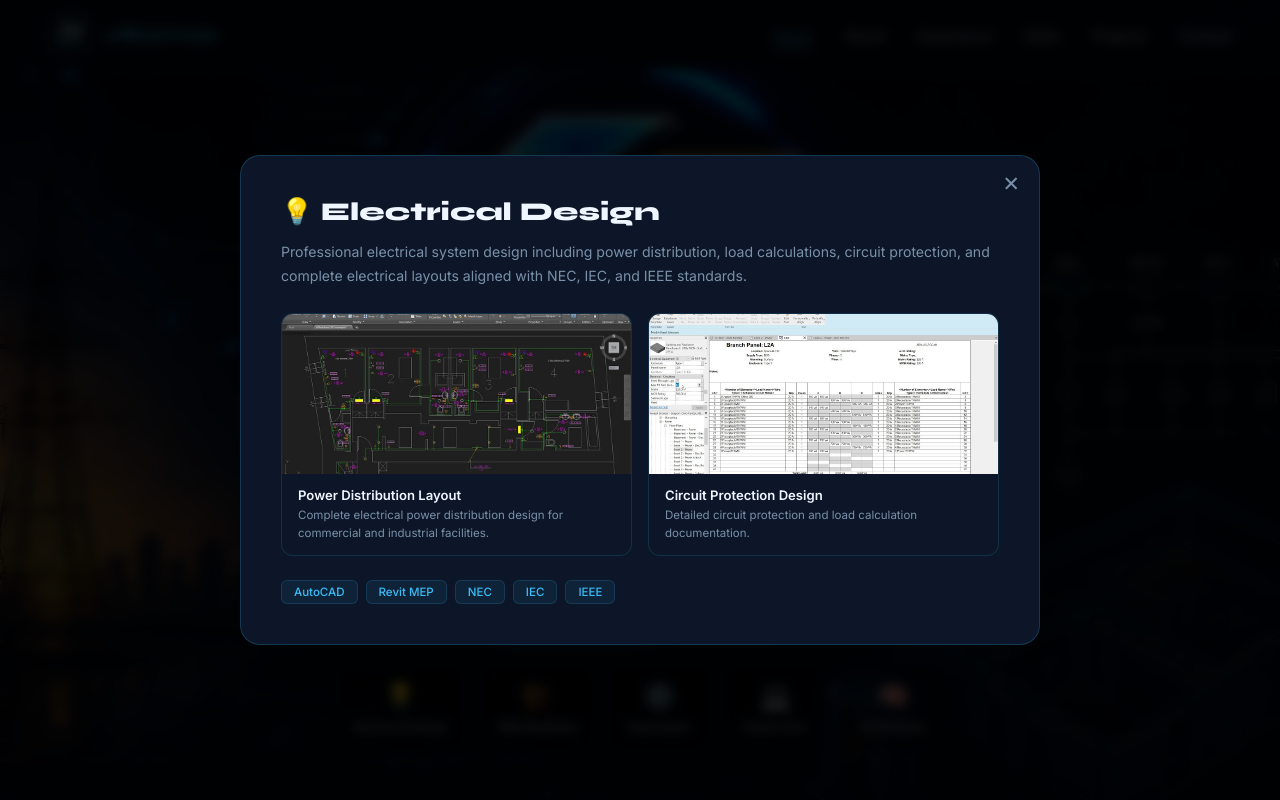
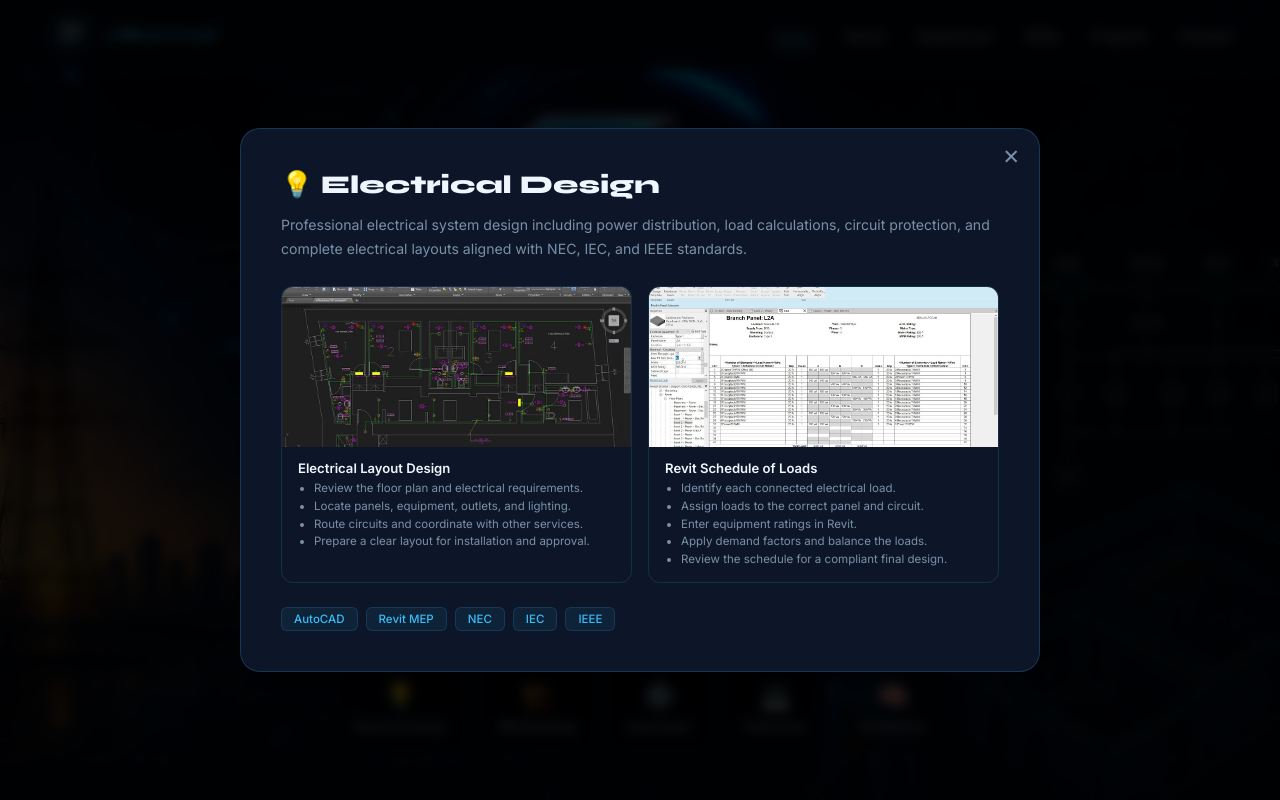
Before and after one commit to Joshuasamar19/JSamarSolutions, a Flask app: page / in a window 1280 px wide, after a click on "💡 Electrical Design". Run offline with Flask 3, Linux system fonts and the light colour scheme.

Commit message:
Update service gallery descriptions

```diff
--- a/static/style.css
+++ b/static/style.css
@@ -485,6 +485,7 @@ section.active-section {
 .gallery-info { padding: 0.8rem 1rem; }
 .gallery-info h4 { font-size: 0.82rem; font-weight: 600; color: var(--white); margin-bottom: 4px; }
 .gallery-info p { font-size: 0.72rem; color: var(--gray); line-height: 1.55; margin: 0; }
+.gallery-info .process-list { font-size: 0.72rem; color: var(--gray); line-height: 1.55; margin: 0; padding-left: 1rem; }
 
 /* ========================= */
 /* LIGHTBOX                  */
--- a/templates/index.html
+++ b/templates/index.html
@@ -391,15 +391,26 @@
         <div class="gallery-item" onclick="openLightbox(this)">
           <img src="{{ url_for('static', filename='images/svc-electrical1.jpg') }}" alt="Electrical Design 1">
           <div class="gallery-info">
-            <h4>Power Distribution Layout</h4>
-            <p>Complete electrical power distribution design for commercial and industrial facilities.</p>
+            <h4>Electrical Layout Design</h4>
+            <ul class="process-list">
+              <li>Review the floor plan and electrical requirements.</li>
+              <li>Locate panels, equipment, outlets, and lighting.</li>
+              <li>Route circuits and coordinate with other services.</li>
+              <li>Prepare a clear layout for installation and approval.</li>
+            </ul>
           </div>
         </div>
         <div class="gallery-item" onclick="openLightbox(this)">
           <img src="{{ url_for('static', filename='images/svc-electrical2.jpg') }}" alt="Electrical Design 2">
           <div class="gallery-info">
-            <h4>Circuit Protection Design</h4>
-            <p>Detailed circuit protection and load calculation documentation.</p>
+            <h4>Revit Schedule of Loads</h4>
+            <ul class="process-list">
+              <li>Identify each connected electrical load.</li>
+              <li>Assign loads to the correct panel and circuit.</li>
+              <li>Enter equipment ratings in Revit.</li>
+              <li>Apply demand factors and balance the loads.</li>
+              <li>Review the schedule for a compliant final design.</li>
+            </ul>
           </div>
         </div>
       </div>
@@ -420,14 +431,24 @@
           <img src="{{ url_for('static', filename='images/svc-bim1.jpg') }}" alt="BIM Modeling 1">
           <div class="gallery-info">
             <h4>3D BIM Model</h4>
-            <p>Detailed 3D BIM model created in Revit MEP for full project coordination.</p>
+            <ul class="process-list">
+              <li>Review project drawings and design requirements.</li>
+              <li>Build accurate 3D electrical elements in Revit MEP.</li>
+              <li>Connect equipment, conduits, and cable-tray systems.</li>
+              <li>Check the model against project standards before sharing.</li>
+            </ul>
           </div>
         </div>
         <div class="gallery-item" onclick="openLightbox(this)">
           <img src="{{ url_for('static', filename='images/svc-bim2.jpg') }}" alt="BIM Modeling 2">
           <div class="gallery-info">
             <h4>BIM Coordination Process</h4>
-            <p>Multi-discipline BIM coordination and clash detection using Navisworks.</p>
+            <ul class="process-list">
+              <li>Combine electrical, architectural, structural, and MEP models.</li>
+              <li>Run clash-detection checks in Navisworks.</li>
+              <li>Review issues with the project team and agree on solutions.</li>
+              <li>Update the model and confirm that clashes are resolved.</li>
+            </ul>
           </div>
         </div>
       </div>
@@ -447,15 +468,25 @@
         <div class="gallery-item" onclick="openLightbox(this)">
           <img src="{{ url_for('static', filename='images/svc-automation1.jpg') }}" alt="Automation 1">
           <div class="gallery-info">
-            <h4>PLC Control System</h4>
-            <p>PLC programming and control system design for industrial process automation.</p>
+            <h4>Raspberry Pi &amp; Arduino Control Systems</h4>
+            <ul class="process-list">
+              <li>Discuss the automation goal and required inputs and outputs.</li>
+              <li>Select suitable sensors, relays, and control hardware.</li>
+              <li>Build and program the Raspberry Pi or Arduino controller.</li>
+              <li>Test the system and refine its operation before delivery.</li>
+            </ul>
           </div>
         </div>
         <div class="gallery-item" onclick="openLightbox(this)">
           <img src="{{ url_for('static', filename='images/svc-automation2.jpg') }}" alt="Automation 2">
           <div class="gallery-info">
             <h4>SCADA System Design</h4>
-            <p>SCADA system integration for real-time monitoring and control of industrial processes.</p>
+            <ul class="process-list">
+              <li>Identify the equipment, data points, and alarms to monitor.</li>
+              <li>Design clear dashboards and control screens for operators.</li>
+              <li>Connect the system for real-time monitoring and control.</li>
+              <li>Test alarms, reports, and user access before deployment.</li>
+            </ul>
           </div>
         </div>
       </div>
@@ -476,14 +507,24 @@
           <img src="{{ url_for('static', filename='images/svc-python1.jpg') }}" alt="Python Dev 1">
           <div class="gallery-info">
             <h4>Engineering Automation Tool</h4>
-            <p>Custom Python script for automating engineering documentation and report generation.</p>
+            <ul class="process-list">
+              <li>Identify repetitive engineering tasks and required outputs.</li>
+              <li>Plan the workflow around your existing files and templates.</li>
+              <li>Develop and test a custom Python automation tool.</li>
+              <li>Deliver the tool with clear instructions for daily use.</li>
+            </ul>
           </div>
         </div>
         <div class="gallery-item" onclick="openLightbox(this)">
           <img src="{{ url_for('static', filename='images/svc-python2.jpg') }}" alt="Python Dev 2">
           <div class="gallery-info">
             <h4>Data Processing Application</h4>
-            <p>Python application for processing and analyzing engineering data efficiently.</p>
+            <ul class="process-list">
+              <li>Review the source data and define the required results.</li>
+              <li>Clean, organize, and validate the incoming information.</li>
+              <li>Build the application to process and analyze the data.</li>
+              <li>Present clear reports, summaries, or export files.</li>
+            </ul>
           </div>
         </div>
       </div>
@@ -504,14 +545,24 @@
           <img src="{{ url_for('static', filename='images/svc-ai1.jpg') }}" alt="AI Solutions 1">
           <div class="gallery-info">
             <h4>AI Engineering Tool</h4>
-            <p>AI-powered tool for intelligent engineering data analysis and automation.</p>
+            <ul class="process-list">
+              <li>Define the engineering problem and desired outcome.</li>
+              <li>Review and prepare the available project data.</li>
+              <li>Develop an AI-assisted tool for analysis or automation.</li>
+              <li>Test the results and refine the solution with your feedback.</li>
+            </ul>
           </div>
         </div>
         <div class="gallery-item" onclick="openLightbox(this)">
           <img src="{{ url_for('static', filename='images/svc-ai2.jpg') }}" alt="AI Solutions 2">
           <div class="gallery-info">
             <h4>Data Analytics Dashboard</h4>
-            <p>Custom data analytics dashboard for engineering project monitoring and reporting.</p>
+            <ul class="process-list">
+              <li>Identify the key project metrics and reporting needs.</li>
+              <li>Connect and organize data from approved sources.</li>
+              <li>Design clear visual dashboards for quick monitoring.</li>
+              <li>Validate the reports and provide an easy-to-use final dashboard.</li>
+            </ul>
           </div>
         </div>
       </div>
```
